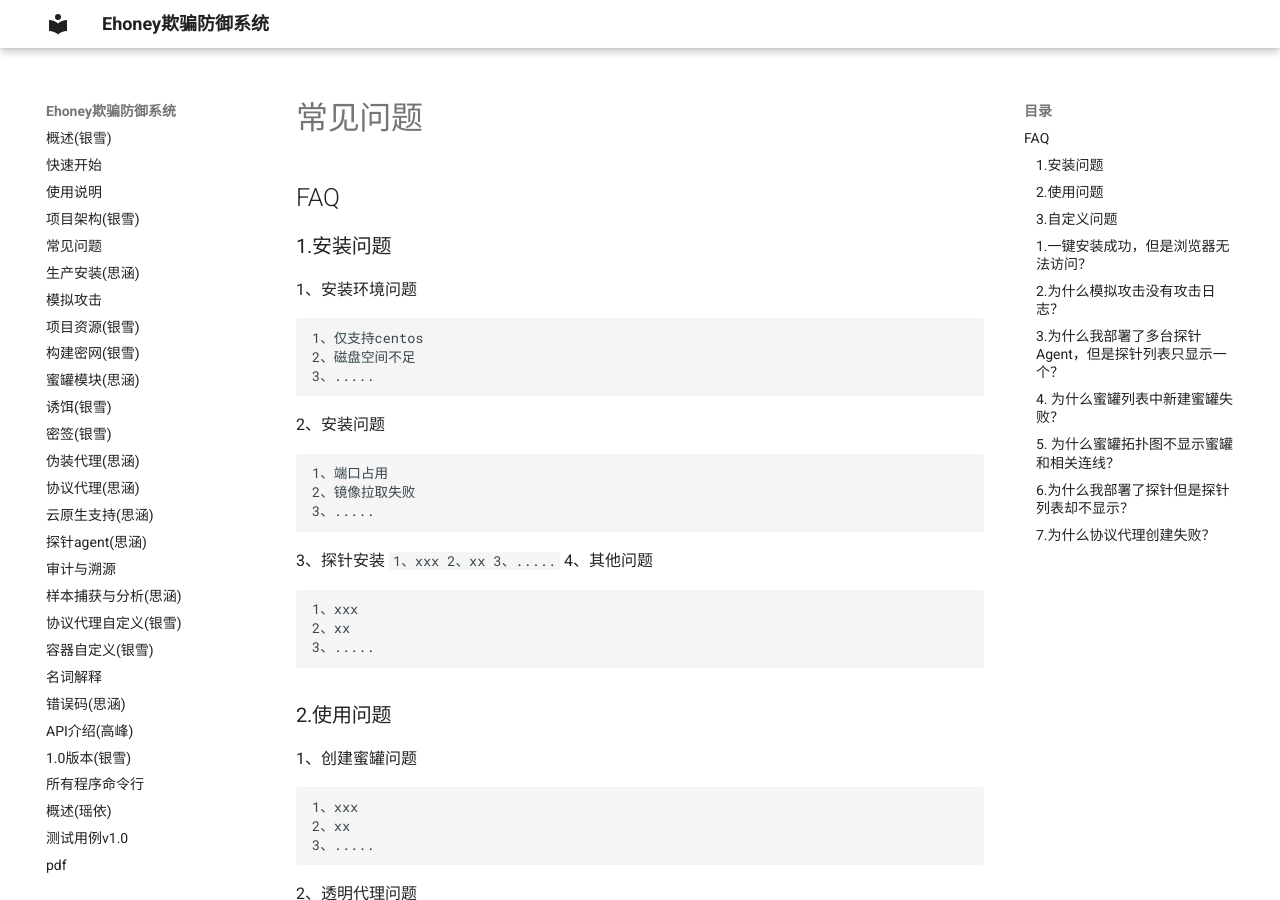
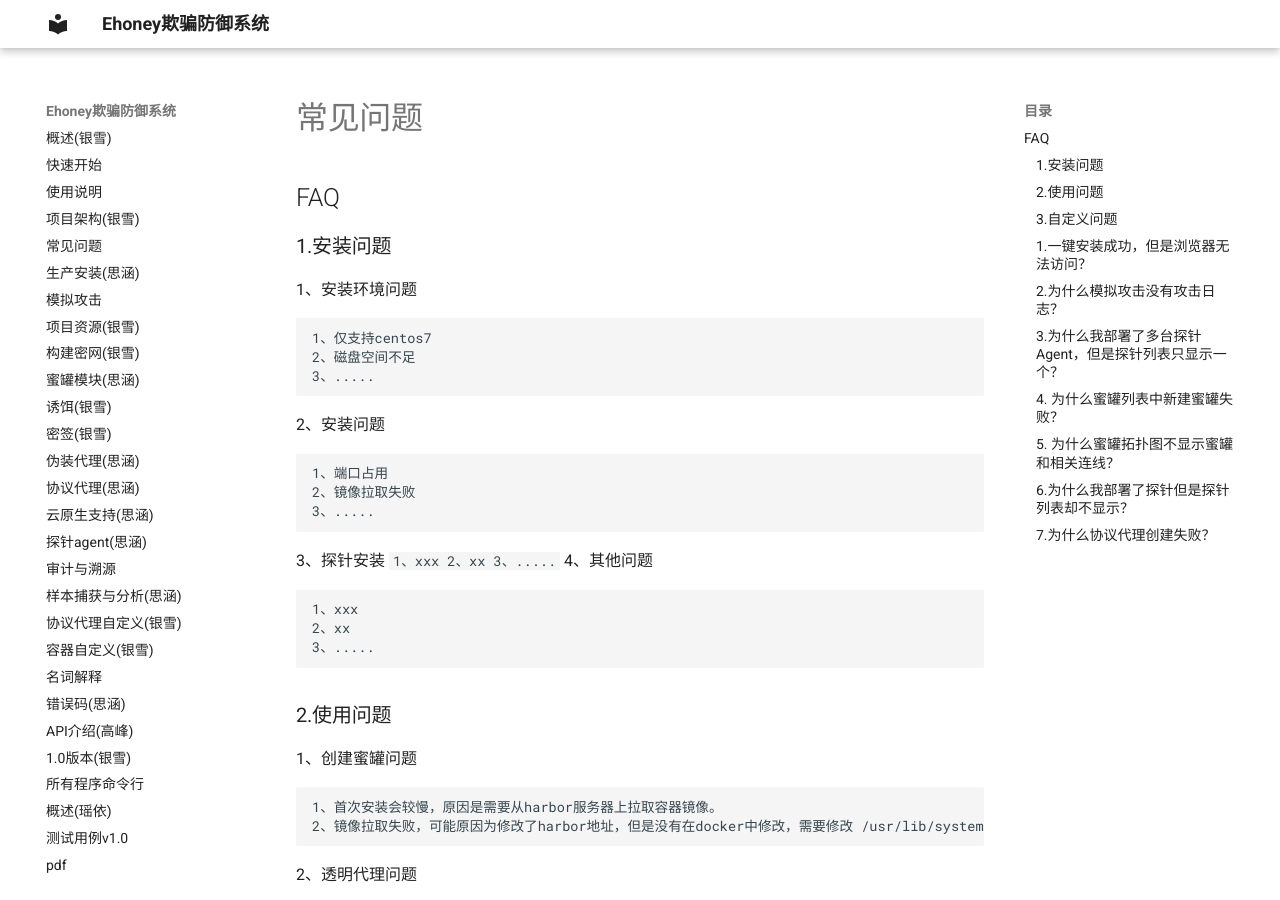
Before and after one commit to seccome/Ehoney, an MkDocs documentation site: the page built from doc/介绍/常见问题.md, in a window 1280 px wide and 900 px high. Built offline with MkDocs 1.6.1 and Material for MkDocs 9.7.7, drawn with Linux system fonts in a browser that asks for light colours.

Commit message:
Update 常见问题.md

````diff
--- a/doc/介绍/常见问题.md
+++ b/doc/介绍/常见问题.md
@@ -2,7 +2,7 @@
 ### 1.安装问题
 1、安装环境问题
    ```
-   1、仅支持centos
+   1、仅支持centos7
    2、磁盘空间不足
    3、.....
    ```
@@ -28,9 +28,8 @@
 ### 2.使用问题
 1、创建蜜罐问题
    ```
-   1、xxx
-   2、xx
-   3、.....
+   1、首次安装会较慢，原因是需要从harbor服务器上拉取容器镜像。
+   2、镜像拉取失败，可能原因为修改了harbor地址，但是没有在docker中修改，需要修改 /usr/lib/systemd/system/docker.service，配置ExecStart=/usr/bin/dockerd --insecure-registry=（harbor的ip）
    ```
 
 2、透明代理问题
````
